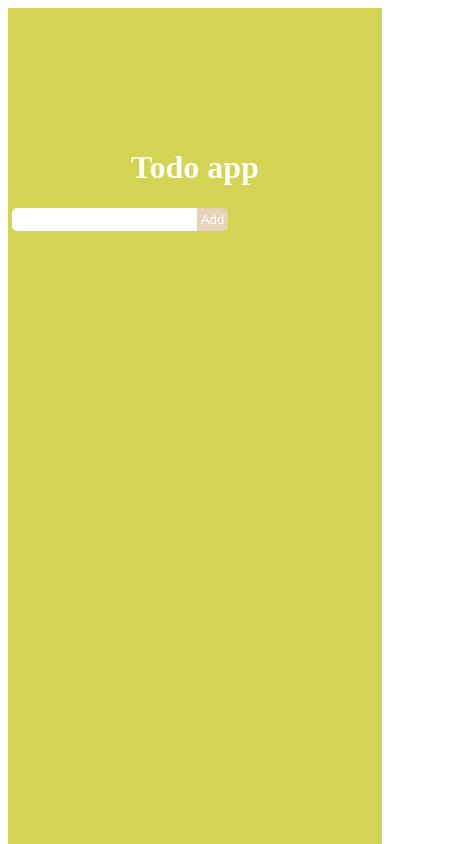
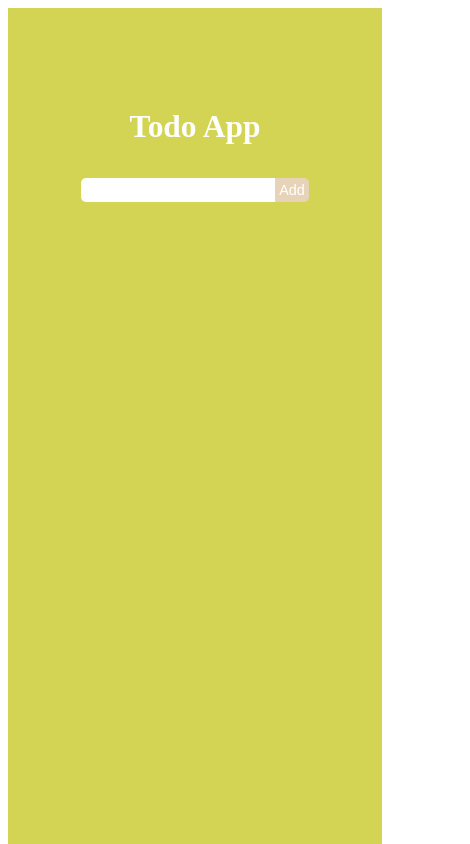
Before and after one commit to ian-afk/react_typescript, a React (Vite) app: page / in a window 390 px wide. Shown: the top 844 px of the page, 470 px wide, since content can reach past the window. Built offline with nearby package versions, Linux system fonts and the light colour scheme.

Commit message:
add div element for flex container holder and fix its flex properties for its screen responsiveness

```diff
--- a/src/App.module.css
+++ b/src/App.module.css
@@ -1,17 +1,28 @@
+* {
+  font-size: 56.2%;
+}
+
 .container {
-  padding: 120px;
-  display: flex;
-  flex-direction: column;
-  align-items: center;
+  padding-top: 80px;
   background-color: #d4d454;
   color: #fefefe;
   height: 100vh;
 }
 
-.container > div {
-  width: 550px;
+.flex-container {
+  max-width: 500px;
+  margin: auto;
 }
 
-.container div h1 {
+.flex-container > div {
+  display: flex;
+  align-items: center;
+  flex-direction: column;
+}
+
+.container h1 {
+  display: inline-block;
+  width: 100%;
   text-align: center;
+  font-size: 3.5rem;
 }
--- a/src/App.tsx
+++ b/src/App.tsx
@@ -25,8 +25,9 @@ function App() {
   }
   return (
     <main className={styles.container}>
+      <div className={styles["flex-container"]}>
         <div>
-        <h1>Todo app</h1>
+          <h1>Todo App</h1>
           <TodoForm onAddTodo={addTodo} />
           <TodoList
             todo={todos}
@@ -34,6 +35,7 @@ function App() {
             onDeleteTodo={deleteTodo}
           />
         </div>
+      </div>
     </main>
   );
 }
--- a/src/components/TodoForm.module.css
+++ b/src/components/TodoForm.module.css
@@ -1,14 +1,16 @@
 .form-todo {
-  width: 400px;
   display: flex;
-  justify-content: center;
-  margin-bottom: 24px;
+
+  margin: 12px 4px 24px;
+  flex-wrap: wrap;
 }
 
 .form-todo input {
   border-radius: 5px 0 0 5px;
   padding: 4px;
   border: none;
+  flex: 1 1 auto;
+  font-size: 1.6rem;
 }
 
 .form-todo button {
@@ -17,6 +19,8 @@
   background-color: #e7d3b8;
   color: white;
   padding: 4px;
+  flex: 1 1 auto;
+  font-size: 1.6rem;
 }
 
 .form-todo button:hover {
```
Lines whose indentation alone changed are shown as unchanged.
